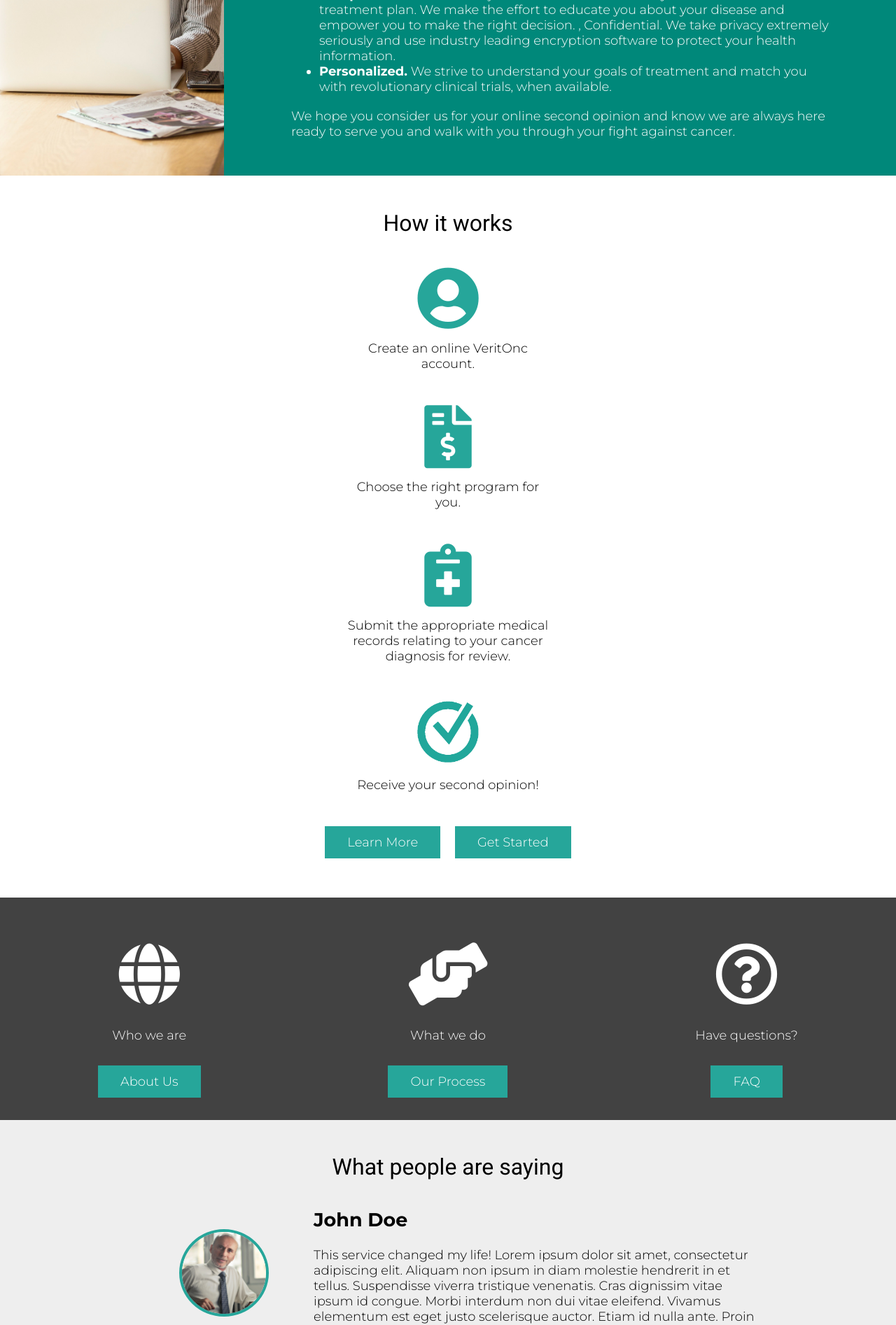
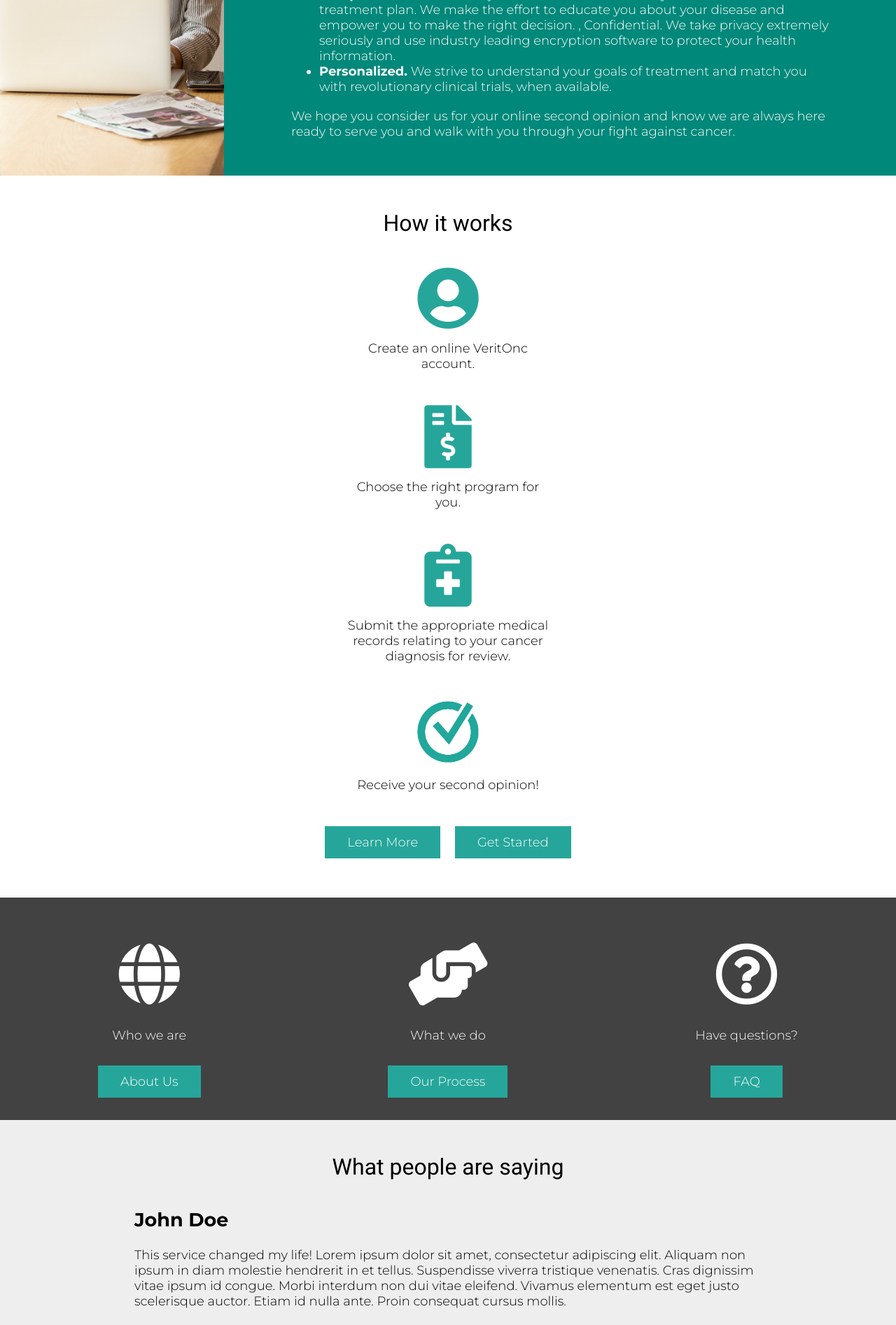
Before and after one commit to lilweirdward/Veritonc.Web, a Jekyll site: the page built from index.md, in a window 1280 px wide. Shown: the part 832-2726 px from the top of the page at 70% size. Built offline with Jekyll 4.4.1, drawn with Linux system fonts in a browser that asks for light colours; nearby versions of some CDN libraries.

Commit message:
Update section.testimonial-1.md

```diff
--- a/_includes/page_fractions/section.testimonial-1.md
+++ b/_includes/page_fractions/section.testimonial-1.md
@@ -1,6 +1,6 @@
 ---
 ---
 
-![John Doe](/assets/img/testimonial-1.jpg "John Doe")
+
 ## John Doe
 This service changed my life! Lorem ipsum dolor sit amet, consectetur adipiscing elit. Aliquam non ipsum in diam molestie hendrerit in et tellus. Suspendisse viverra tristique venenatis. Cras dignissim vitae ipsum id congue. Morbi interdum non dui vitae eleifend. Vivamus elementum est eget justo scelerisque auctor. Etiam id nulla ante. Proin consequat cursus mollis.
```
